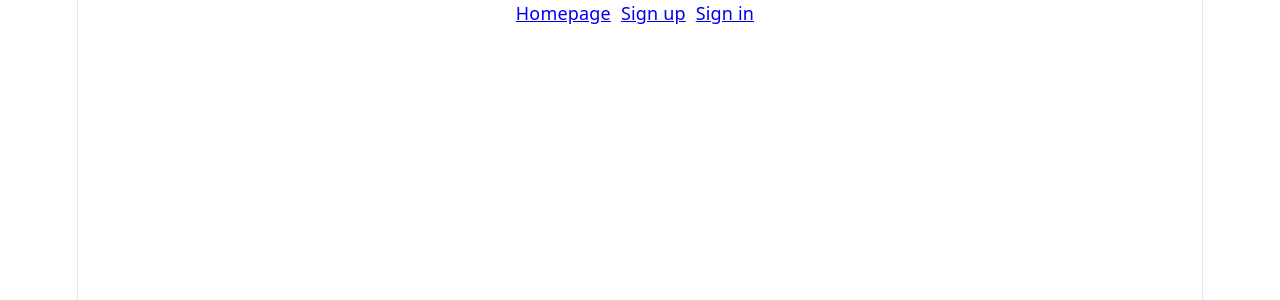
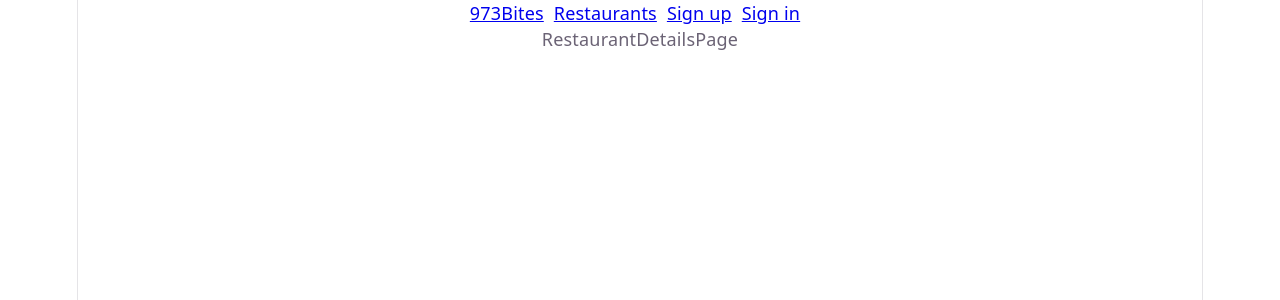
Before and after one commit to Saraalsobah/project-3-frontend, a React (Vite) app: page /restaurants/1 in a window 1280 px wide. Shown: the top 300 px of the page. Built offline with nearby package versions, Linux system fonts and the light colour scheme.

Commit message:
Edited navbar components + created all the pages and components and added the routes to them in the app.jsx

```diff
--- a/src/App.jsx
+++ b/src/App.jsx
@@ -4,7 +4,9 @@ import Homepage from './pages/Homepage';
 import SignUp from './pages/Signup';
 import SignIn from './pages/SignIn';
 import Navbar from './components/Navbar';
-import Dashboard from './pages/Dashboard';
+import RestaurantListPage from './pages/RestaurantListPage'
+import RestaurantDetailsPage from './pages/RestaurantDetailsPage'
+import RestaurantFormPage from './pages/RestaurantFormPage'
 
 function App() {
   const [user, setUser] = useState(null);
@@ -28,10 +30,12 @@ function App() {
       <Navbar user={user} setUser={setUser} />
       <Routes>
         <Route path="/" element={<Homepage />} />
-        <Route path="/sign-up" element={!user ? <SignUp /> : <Navigate to='/dashboard'/>} />
-        <Route path="/sign-in" element={!user ? <SignIn setUser={setUser} /> : <Navigate to='/dashboard'/>} />
-        <Route path="/dashboard" element={user ? <Dashboard user={user} /> : <Navigate to='/sign-in'/>} />
-
+        <Route path="/sign-up" element={!user ? <SignUp /> : <Navigate to="/restaurants" />} />
+        <Route path="/sign-in" element={!user ? <SignIn setUser={setUser} /> : <Navigate to="/restaurants" />} />
+        <Route path="/restaurants" element={<RestaurantListPage />} />
+        <Route path="/restaurants/:restaurantId" element={<RestaurantDetailsPage user={user} />} />
+        <Route path="/restaurants/new" element={user ? <RestaurantFormPage /> : <Navigate to="/sign-in" />}/>
+        <Route path="/restaurants/:restaurantId/edit" element={user ? <RestaurantFormPage user={user} /> : <Navigate to="/sign-in" />}/>
       </Routes>
     </div>
   );
--- a/src/components/Navbar.jsx
+++ b/src/components/Navbar.jsx
@@ -9,15 +9,15 @@ function Navbar({ user, setUser }) {
   }
 
   return (
-    <div>
+    <nav>
       {/* Routes seen by everyone */}
-      <Link className='nav-item' to='/'>Homepage</Link>
+      <Link className='nav-item' to='/'>973Bites</Link>
+      <Link className='nav-item' to='/restaurants'>Restaurants</Link>
 
       {user ? (
         // Links for protected routes only for logged in users
         <>
-        <Link className='nav-item' to='/dashboard'>Dashboard</Link>
-
+        <Link className='nav-item' to='/restaurants/new'>Add Restaurant</Link>
         <span className='nav-item'>{user.username}</span>
 
         <button className='nav-item' onClick={logOut}>Log Out</button>
@@ -34,7 +34,7 @@ function Navbar({ user, setUser }) {
         </>
       )
       }
-    </div>
+    </nav>
   )
 }
 
--- a/src/pages/Dashboard.jsx
+++ /dev/null
@@ -1,11 +0,0 @@
-import { useContext } from 'react'
-
-function Dashboard({ user }) {
-  return (
-    <div>
-        <h1>Welcome {user.username}</h1>
-    </div>
-  )
-}
-
-export default Dashboard
--- /dev/null
+++ b/src/pages/RestaurantDetailsPage.jsx
@@ -0,0 +1,9 @@
+import React from 'react'
+
+function RestaurantDetailsPage() {
+  return (
+    <div>RestaurantDetailsPage</div>
+  )
+}
+
+export default RestaurantDetailsPage
--- /dev/null
+++ b/src/pages/RestaurantFormPage.jsx
@@ -0,0 +1,9 @@
+import React from 'react'
+
+function RestaurantFormPage() {
+  return (
+    <div>RestaurantFormPage</div>
+  )
+}
+
+export default RestaurantFormPage
--- /dev/null
+++ b/src/pages/RestaurantListPage.jsx
@@ -0,0 +1,9 @@
+import React from 'react'
+
+function RestaurantListPage() {
+  return (
+    <div>RestaurantListPage</div>
+  )
+}
+
+export default RestaurantListPage
```
Also changed, not shown: src/components/MenuItemForm.jsx (added, +9 -0 lines), src/components/MenuItemList.jsx (added, +9 -0 lines), src/components/RestaurantCard.jsx (added, +9 -0 lines).
